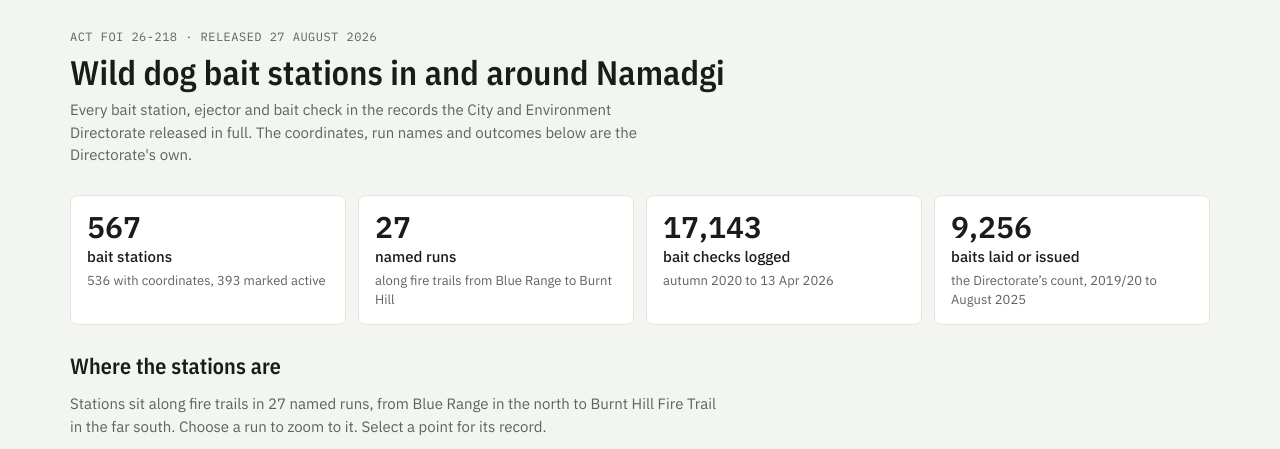
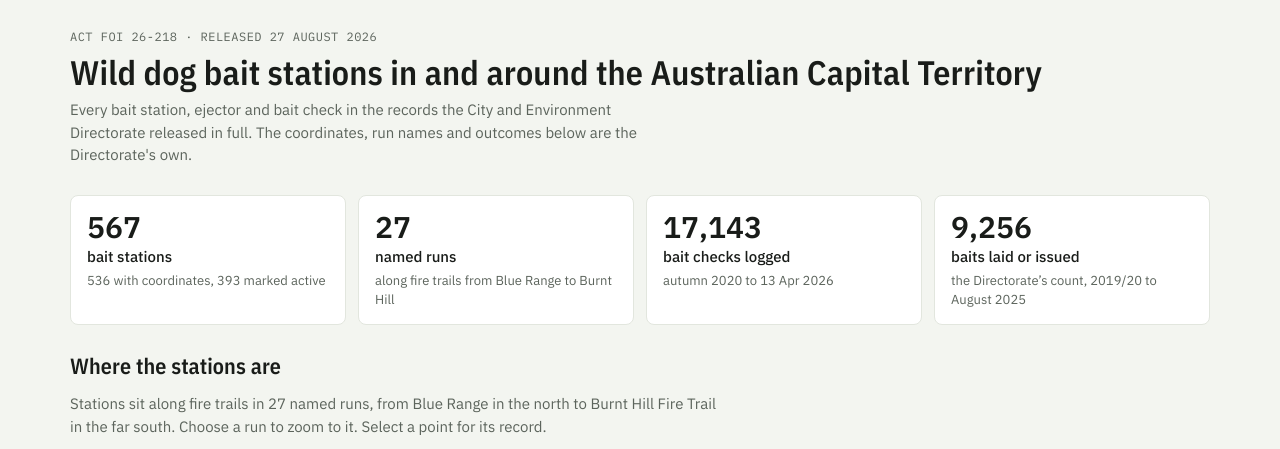
Before and after one commit to GabrielBarnett/1080-in-the-act, a plain HTML site: page index.html in a window 1280 px wide. Shown: the top 449 px of the page. Drawn offline with nearby package versions, Linux system fonts and the light colour scheme.

Commit message:
Rename the page and broaden the heading to the ACT
Browser tab name is now "1080 poison"; the heading reads "Wild dog
bait stations in and around the Australian Capital Territory".

Co-Authored-By: Claude Fable 5.2 <noreply@anthropic.com>

```diff
--- a/index.html
+++ b/index.html
@@ -3,7 +3,7 @@
 <head>
 <meta charset="utf-8">
 <meta name="viewport" content="width=device-width, initial-scale=1">
-<title>Namadgi bait station map</title>
+<title>1080 poison</title>
 <meta name="description" content="Map of wild dog bait stations in and around Namadgi National Park, from records released under ACT FOI 26-218.">
 <meta name="referrer" content="strict-origin-when-cross-origin">
 <link rel="preconnect" href="https://fonts.googleapis.com">
@@ -183,7 +183,7 @@ footer{font-size:12.5px;color:var(--ink-2);border-top:1px solid var(--line);padd
 <main class="page">
   <header>
     <p class="kicker">ACT FOI 26-218 &middot; RELEASED 27 AUGUST 2026</p>
-    <h1>Wild dog bait stations in and around Namadgi</h1>
+    <h1>Wild dog bait stations in and around the Australian Capital Territory</h1>
     <p class="lead">Every bait station, ejector and bait check in the records the City and Environment Directorate released in full. The coordinates, run names and outcomes below are the Directorate's own.</p>
   </header>
 
```
